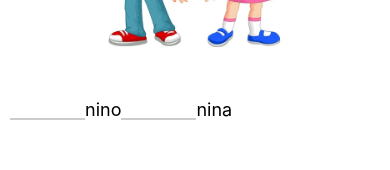
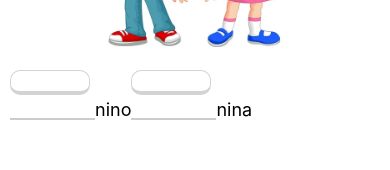
Before and after one commit to shawnob2123/Duolingo-Clone, a React Native app: screen / in a window 390 px wide. Shown: the part 285-455 px from the top of the page. Built offline with nearby package versions, Linux system fonts and the light colour scheme.

Commit message:
added remove option logic

```diff
--- a/data/allQuestions.js
+++ b/data/allQuestions.js
@@ -2,6 +2,7 @@ export default [
   {
     id: 'q0',
     type: 'FILL_IN_THE_BLANK',
+    answer: ['el', 'la'],
     parts: [
       {
         text: 'el',
--- a/src/components/FillBlanks/FillBlanks.js
+++ b/src/components/FillBlanks/FillBlanks.js
@@ -1,25 +1,27 @@
-import {  Text, View, Image } from 'react-native'
-import React, {useState} from 'react';
+import { Text, View, Image } from 'react-native';
+import React, { useState } from 'react';
 import Button from '../Button/Button';
 import { styles } from './styles';
 import Choices from '../TranslateSentence/Choices';
 
 const FillBlanks = ({ question, onCorrect, onWrong }) => {
-  const [selectedOptions, setSelectedOptions] = useState(null);
+  const [selectedOptions, setSelectedOptions] = useState([]);
 
   const onCheckAnswer = () => {
-    if (selected === question.correct) {
+    if (selectedOptions.filter(option => option === true).length === 1) {
       onCorrect();
     } else {
       onWrong();
-      setSelected(null);
     }
   };
 
   const addOption = (option) => {
     setSelectedOptions([...selectedOptions, option]);
+  };
 
-  }
+  const removeOption = () => {
+    setSelectedOptions(selectedOptions.slice(0, selectedOptions.length - 1));
+  };
 
   return (
     <>
@@ -29,42 +31,41 @@ const FillBlanks = ({ question, onCorrect, onWrong }) => {
         source={require('../../../assets/images/boygirl.jpeg')}
       />
       <View style={styles.sentenceContainer}>
-        {
-          question.parts.map((part) => {
+        {question.parts.map((part, key) => {
           if (part.isBlank) {
             return (
               <View style={styles.blank}>
-          {
-            selectedOptions && (<Choices
-            text={selectedOptions}
-            onPress={() => setSelected(null)}
+                {selectedOptions && (
+                  <Choices
+                    text={selectedOptions[key]}
+                    key={key}
+                    onPress={() => removeOption()}
                   />
                 )}
               </View>
-              )
+            );
           } else {
-              return <Text style={styles.text}>{part.text}</Text>
+            return <Text style={styles.text}>{part.text}</Text>;
           }
-          })
-        }
-
+        })}
       </View>
       <View style={styles.options}>
-        {
-          question.options.map((choice, index) => (
+        {question.options.map((option, key) => (
           <Choices
-              key={index}
-              text={choice}
-              isSelected={selectedOptions === choice}
-              onPress={() => addOption(choice)}
+            key={key}
+            text={option}
+            isSelected={selectedOptions && selectedOptions.includes(option)}
+            onPress={() => addOption(option)}
           />
-          )
-        )}
-
+        ))}
       </View>
-      <Button text='Check' onPress={onCheckAnswer} disabled={!selectedOptions} />
+      <Button
+        text='Check'
+        onPress={onCheckAnswer}
+        disabled={!selectedOptions.length}
+      />
     </>
-  )
-}
+  );
+};
 
 export default FillBlanks;
--- a/src/components/FillBlanks/styles.js
+++ b/src/components/FillBlanks/styles.js
@@ -20,7 +20,8 @@ export const styles = StyleSheet.create({
   blank: {
     borderBottomWidth: 2,
     borderBottomColor: '#ccc',
-    width: 75
+    width: 85,
+
 
   },
   sentenceContainer: {
```
Lines whose indentation alone changed are shown as unchanged.
